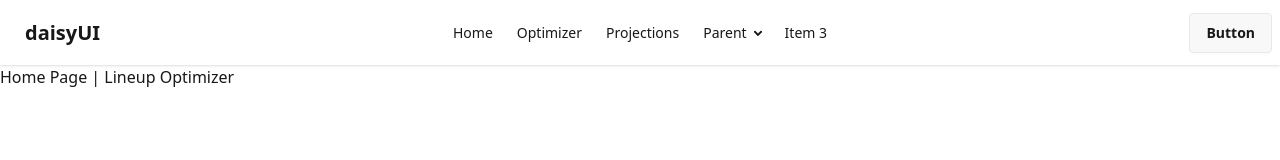
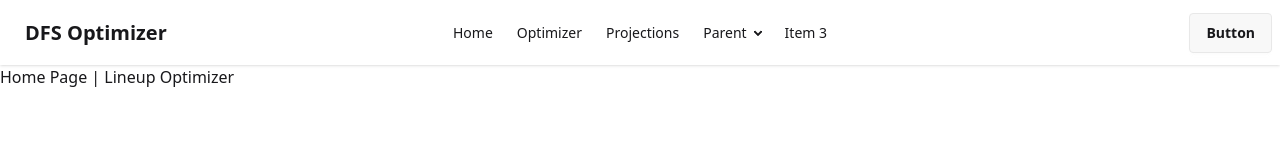
Before and after one commit to forwoodb/lineup-optimizer, a Next.js app: page / in a window 1280 px wide. Shown: the top 160 px of the page. Built offline with nearby package versions, Linux system fonts and the light colour scheme.

Commit message:
Changed site and navbar title to 'DFS Optimizer'

```diff
--- a/app/components/Navbar.tsx
+++ b/app/components/Navbar.tsx
@@ -51,7 +51,7 @@ const Navbar = () => {
             </li>
           </ul>
         </div>
-        <a className="btn btn-ghost text-xl">daisyUI</a>
+        <a className="btn btn-ghost text-xl">DFS Optimizer</a>
       </div>
       <div className="navbar-center hidden lg:flex">
         <ul className="menu menu-horizontal px-1">
--- a/app/layout.tsx
+++ b/app/layout.tsx
@@ -14,7 +14,7 @@ const geistMono = Geist_Mono({
 });
 
 export const metadata: Metadata = {
-  title: "Create Next App",
+  title: "DFS Optimizer",
   description: "Generated by create next app",
 };
 
```
